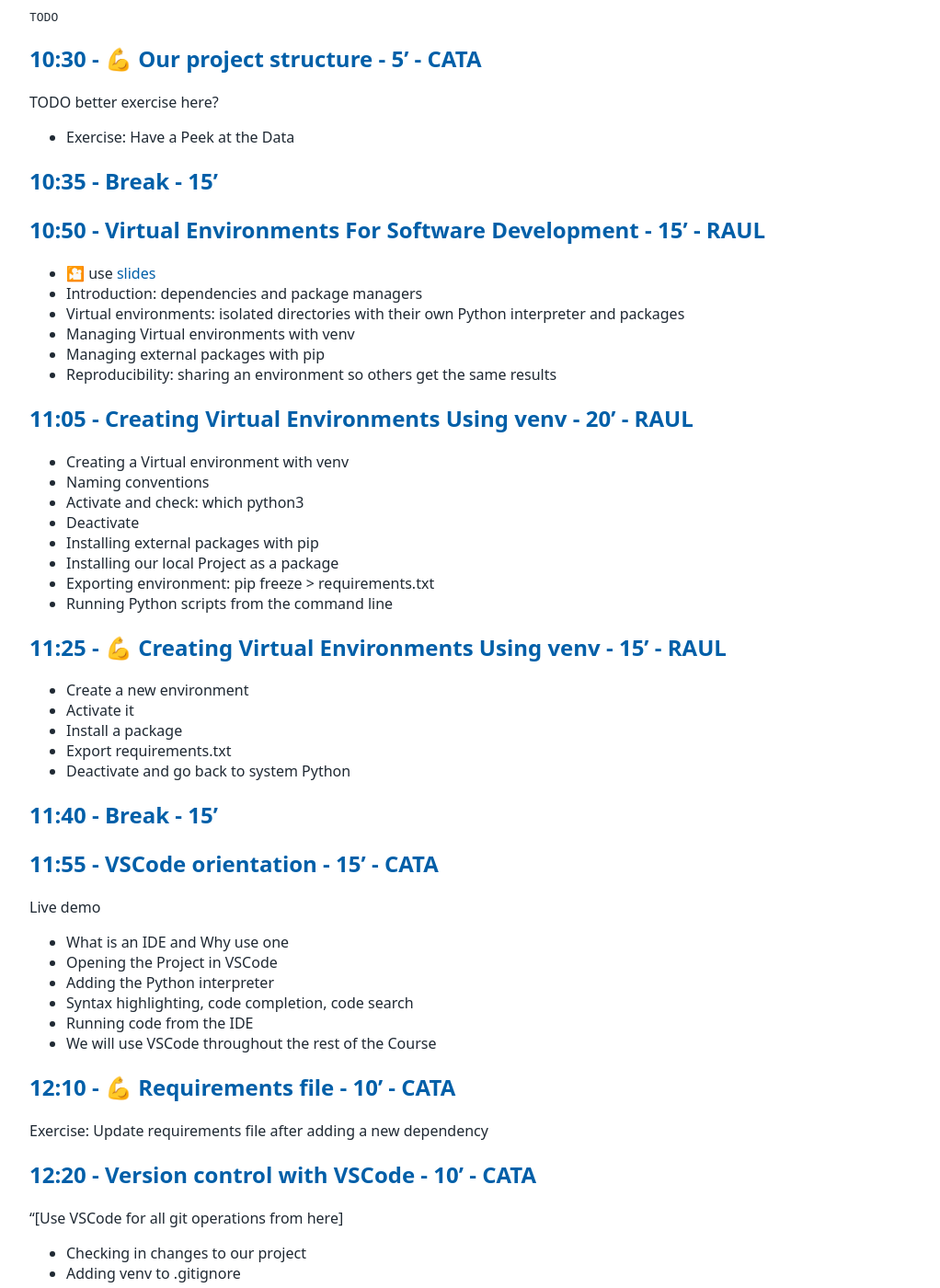
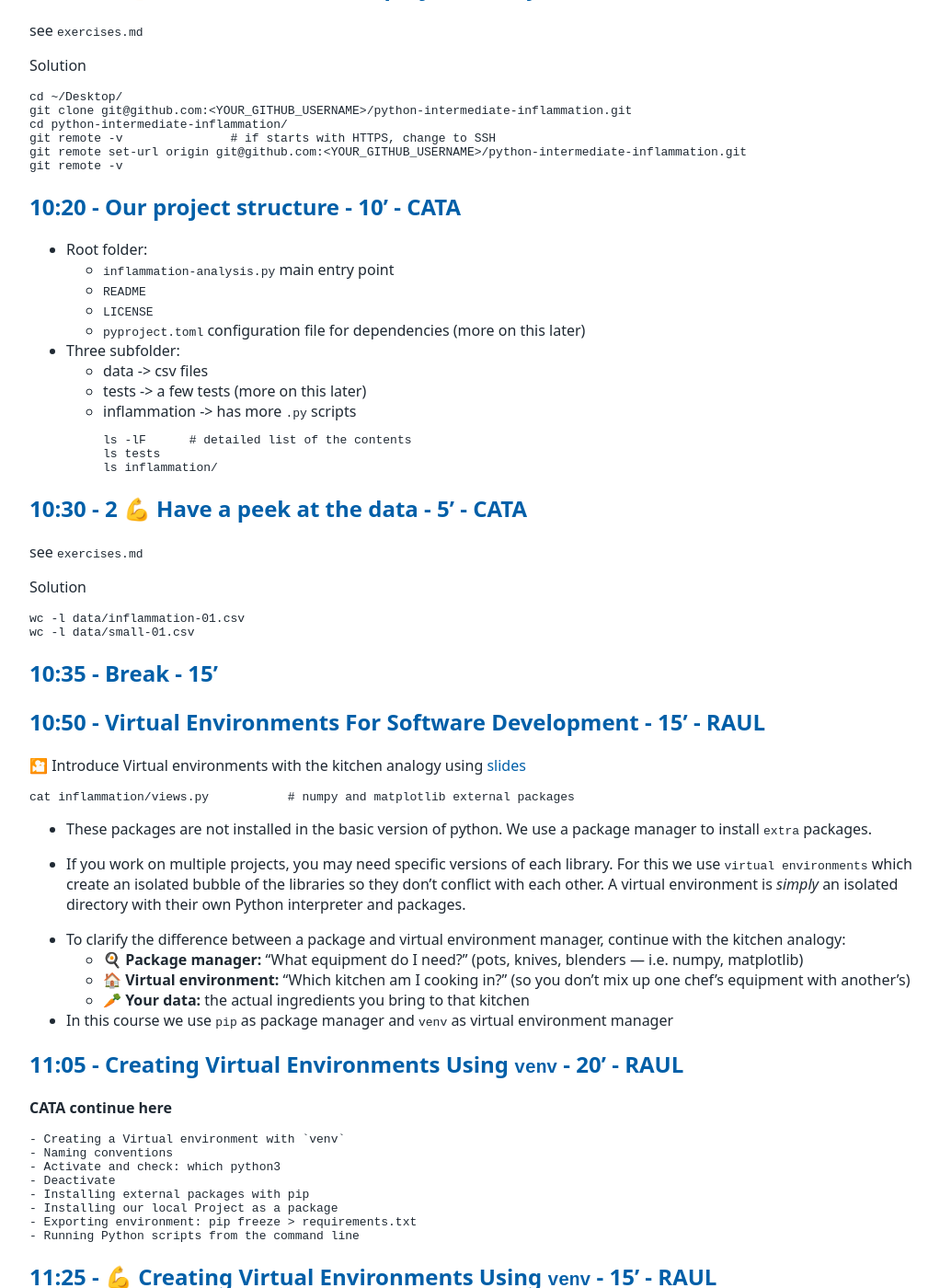
Before and after one commit to tu-delft-library/intermediate_programming_with_python, a Jekyll site: the page built from material_for_trainers/lesson_plan.md, in a window 1280 px wide and 1400 px high, scrolled down 1317 px. Shown: the whole window at 92% size, without its empty margins (108-1130 px from the left). Built offline with Jekyll 4.4.1, drawn with Linux system fonts in a browser that asks for light colours; our own code applies the rules of GitHub Pages for plain Markdown files; some of the changed text lies outside the part shown.

Commit message:
Lesson plan WIP

````diff
--- a/material_for_trainers/lesson_plan.md
+++ b/material_for_trainers/lesson_plan.md
@@ -2,11 +2,12 @@
 
 ## 9:00 - Installation check - 20' - CATA
 
-- 🖥 Did everyone:
-    - install Python
-    - install VS code
-    - install GitHub SSH key
-    - install `carpentries` environment
+- 🖥 Early start for people that had trouble with installation
+- Tools that should be installed:
+    - Python
+    - VScode
+    - GitHub SSH key
+    - `carpentries` environment [todo]
 
 ## 9:20 - Land - 10' - CATA
 ☕ Coffee/tea 🫖
@@ -18,67 +19,105 @@
 ## 9:35 - A short icebreaker - 5' - CATA
 [TODO]
 
-## 9:40 - Setting the scene - 10' - CATA
-- 🎦 introduction with [slides](https://tud365.sharepoint.com/:p:/r/sites/ResearchDataServices/Gedeelde%20documenten/Training/Research_Software_Training/lesson_plans/resources/Intermediate%20programming%20with%20Python.pptx?d=w0c2ead6d71874acca3944dcdff26f1f9&csf=1&web=1&e=V2REU6)
-    - Course overview (section 1, 2, 3)
-    - Tools that will be used in this course
-    - Patient Inflammation Study Project
+## 9:40 - Introduction - 15' - CATA
+source: [carpentries](https://carpentries-incubator.github.io/python-intermediate-development/instructor/10-section1-intro.html)
 
-## 9:50 - Notebooks vs scripts - 10' - CATA
-- 🎦 use [slides](https://tud365.sharepoint.com/:p:/r/sites/ResearchDataServices/Gedeelde%20documenten/Training/Research_Software_Training/lesson_plans/resources/Intermediate%20programming%20with%20Python.pptx?d=w0c2ead6d71874acca3944dcdff26f1f9&csf=1&web=1&e=V2REU6)
-    - When Jupyter notebooks are the right tool
-    - When to graduate to a `.py` script
-    - How this course fits into a researcher's workflow
-    - Why project structure matters from day one
+🎦 use [slides](https://tud365.sharepoint.com/:p:/r/sites/ResearchDataServices/Gedeelde%20documenten/Training/Research_Software_Training/lesson_plans/resources/Intermediate%20programming%20with%20Python.pptx?d=w0c2ead6d71874acca3944dcdff26f1f9&csf=1&web=1&e=V2REU6)
 
-## 10:00 - Downloading Our Software project - 10' - CATA
+- Course overview
+- Tools we will use
+- When Jupyter notebooks are the right tool
+- When to graduate to a `.py` script
+- How this course fits into a researcher's workflow
+- Why project structure matters from day one
+- Setting the scene
 
+
+## 10:00 - Fork the repository - 10' - CATA
+source: [carpentries](https://carpentries-incubator.github.io/python-intermediate-development/instructor/11-software-project.html)
+
+- Go to `README` file in the `edu.nl` link
+- Click on `python-intermediate-inflammation` repository link
+- Make sure you are signed into your GitHub account
+- Click the `Fork` to create a fork under your GitHub account
+- Leave default name `python-intermediate-inflammation`
+    - [TODO] only main branches for us!
+    - uncheck the `Copy the main branch` only option
+- Click on the `<> Code` button
+- Click on the `SSH` tab to copy the address of the repository for the next exercise
+
+## 10:10 - 1 💪 Obtain the software project locally - 10' - CATA
+see `exercises.md`
+
+Solution
 ```bash
-Fork python-intermediate-inflammation
+cd ~/Desktop/
+git clone git@github.com:<YOUR_GITHUB_USERNAME>/python-intermediate-inflammation.git
+cd python-intermediate-inflammation/
+git remote -v               # if starts with HTTPS, change to SSH
+git remote set-url origin git@github.com:<YOUR_GITHUB_USERNAME>/python-intermediate-inflammation.git
+git remote -v
 ```
 
-## 10:10 - 💪 Downloading Our Software project - 10' - CATA
-- Exercise: Obtain the Software Project Locally
+## 10:20 - Our project structure - 10' - CATA
+- Root folder:
+    - `inflammation-analysis.py` main entry point
+    - `README`
+    - `LICENSE`
+    - `pyproject.toml` configuration file for dependencies (more on this later)
+- Three subfolder:
+    - data -> csv files
+    - tests -> a few tests (more on this later)
+    - inflammation -> has more `.py` scripts
+```bash
+ls -lF      # detailed list of the contents
+ls tests
+ls inflammation/
+```
 
-## 10:20 - Our project structure - 10' - CATA
+## 10:30 - 2 💪 Have a peek at the data - 5' - CATA
+see `exercises.md`
 
-- Three folders: inflammation, data, tests
- -- inflammation-analysis.py -> main entry point
- -- data > csv files
- -- tests > a few tests
-- Why folder structure matters
-
-Work on terminal
+Solution
 ```bash
-TODO
+wc -l data/inflammation-01.csv
+wc -l data/small-01.csv
 ```
-## 10:30 - 💪 Our project structure - 5' - CATA
-TODO better exercise here?
-- Exercise: Have a Peek at the Data
 
 ## 10:35 - Break - 15'
 
 ## 10:50 - Virtual Environments For Software Development - 15' - RAUL
-- 🎦 use [slides](https://tud365.sharepoint.com/:p:/r/sites/ResearchDataServices/Gedeelde%20documenten/Training/Research_Software_Training/lesson_plans/resources/Intermediate%20programming%20with%20Python.pptx?d=w0c2ead6d71874acca3944dcdff26f1f9&csf=1&web=1&e=V2REU6)
-- Introduction: dependencies and package managers
-- Virtual environments: isolated directories with their own Python interpreter and packages
-- Managing Virtual environments with venv
-- Managing external packages with pip
-- Reproducibility: sharing an environment so others get the same results
+🎦 Introduce Virtual environments with the kitchen analogy using [slides](https://tud365.sharepoint.com/:p:/r/sites/ResearchDataServices/Gedeelde%20documenten/Training/Research_Software_Training/lesson_plans/resources/Intermediate%20programming%20with%20Python.pptx?d=w0c2ead6d71874acca3944dcdff26f1f9&csf=1&web=1&e=V2REU6)
 
-## 11:05 - Creating Virtual Environments Using venv - 20' - RAUL
+```bash
+cat inflammation/views.py           # numpy and matplotlib external packages
+```
+- These packages are not installed in the basic version of python. We use a package manager to install `extra` packages.
+
+- If you work on multiple projects, you may need specific versions of each library. For this we use `virtual environments` which create an isolated bubble of the libraries so they don't conflict with each other. A virtual environment is *simply* an isolated directory with their own Python interpreter and packages.
+
+- To clarify the difference between a package and virtual environment manager, continue with the kitchen analogy:
+    - **🍳 Package manager:** "What equipment do I need?" (pots, knives, blenders — i.e. numpy, matplotlib)
+    - **🏠 Virtual environment:** "Which kitchen am I cooking in?" (so you don't mix up one chef's equipment with another's)
+    - **🥕 Your data:** the actual ingredients you bring to that kitchen
+
+
+- In this course we use `pip` as package manager and `venv` as virtual environment manager
+
+## 11:05 - Creating Virtual Environments Using `venv` - 20' - RAUL
+**CATA continue here**
 ```bash
 ```
-- Creating a Virtual environment with venv
-- Naming conventions
-- Activate and check: which python3
-- Deactivate
-- Installing external packages with pip
-- Installing our local Project as a package
-- Exporting environment: pip freeze > requirements.txt
-- Running Python scripts from the command line
+    - Creating a Virtual environment with `venv`
+    - Naming conventions
+    - Activate and check: which python3
+    - Deactivate
+    - Installing external packages with pip
+    - Installing our local Project as a package
+    - Exporting environment: pip freeze > requirements.txt
+    - Running Python scripts from the command line
 
-## 11:25 - 💪 Creating Virtual Environments Using venv - 15' - RAUL
+## 11:25 - 💪 Creating Virtual Environments Using `venv` - 15' - RAUL
 - Create a new environment
 - Activate it
 - Install a package
````
